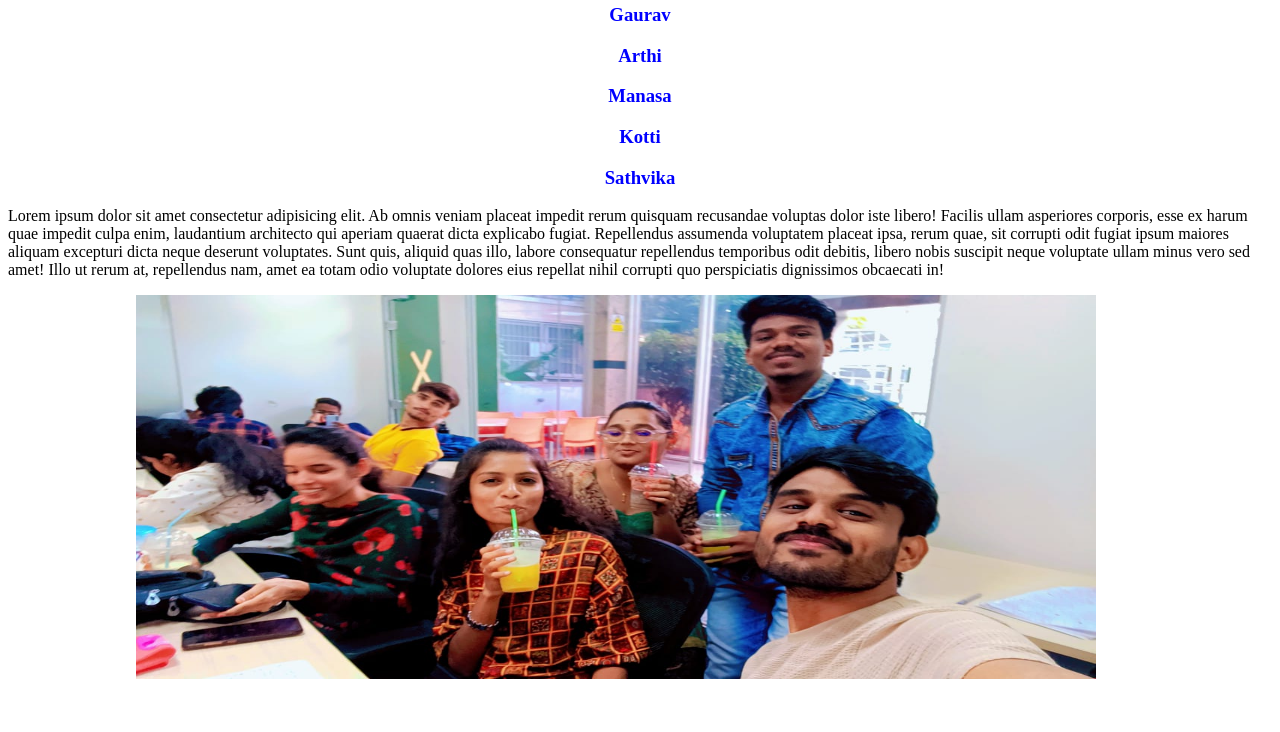
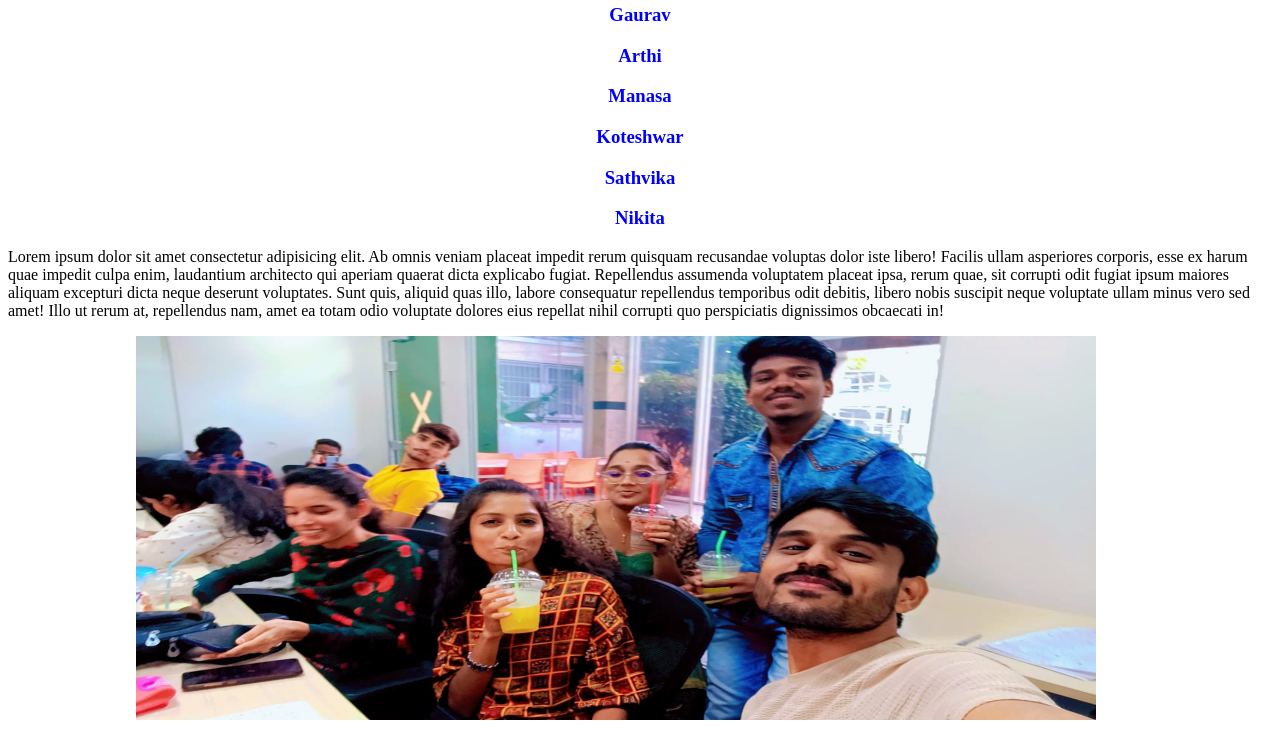
Before and after one commit to bhendarkargaurav/idiot, a plain HTML site: page index.html in a window 1280 px wide. Shown: the part 80-812 px from the top of the page. Drawn offline with Linux system fonts and the light colour scheme.

Commit message:
added new data

```diff
--- a/index.html
+++ b/index.html
@@ -14,8 +14,9 @@
         <h3>Gaurav</h3>
         <h3>Arthi</h3>
         <h3>Manasa</h3>
-        <h3>Kotti</h3>
+        <h3>Koteshwar</h3>
         <h3>Sathvika</h3>
+        <h3>Nikita</h3>
     </div>
         <p>
           Lorem ipsum dolor sit amet consectetur adipisicing elit. Ab omnis
```
